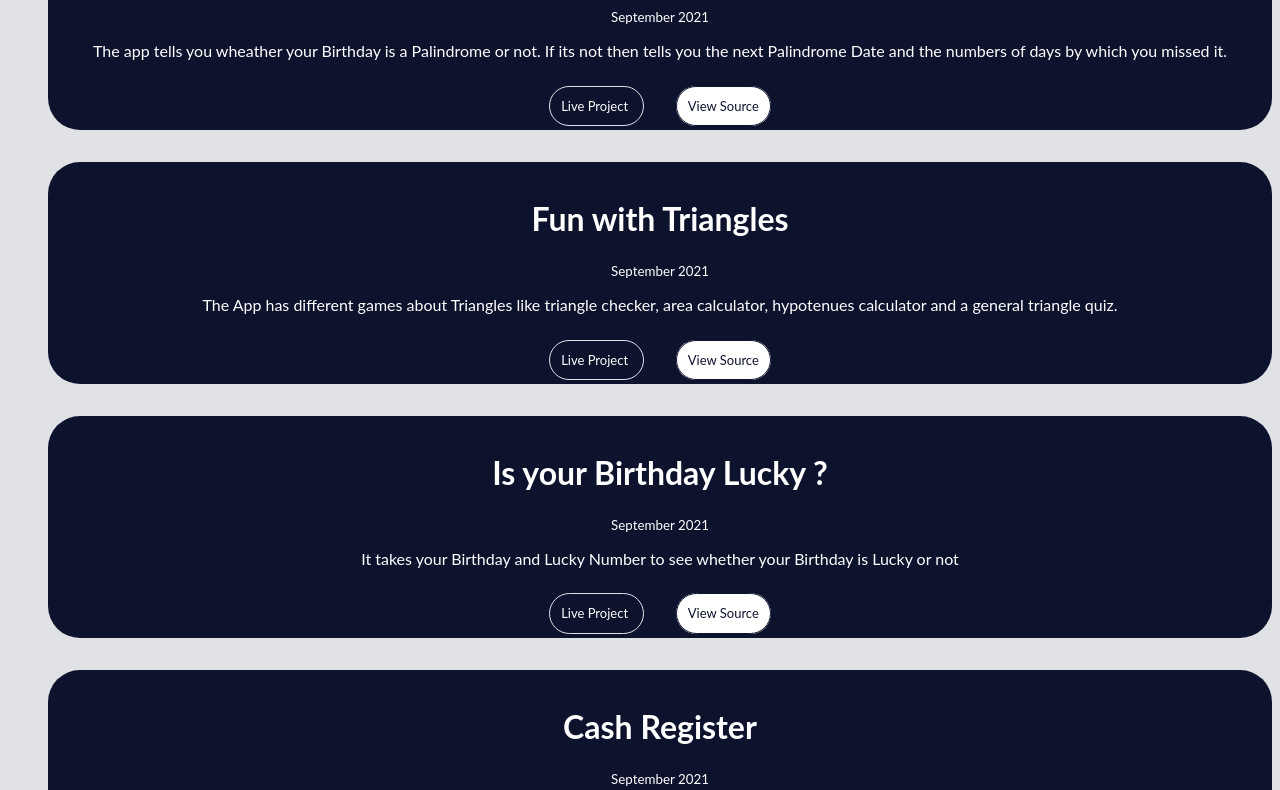
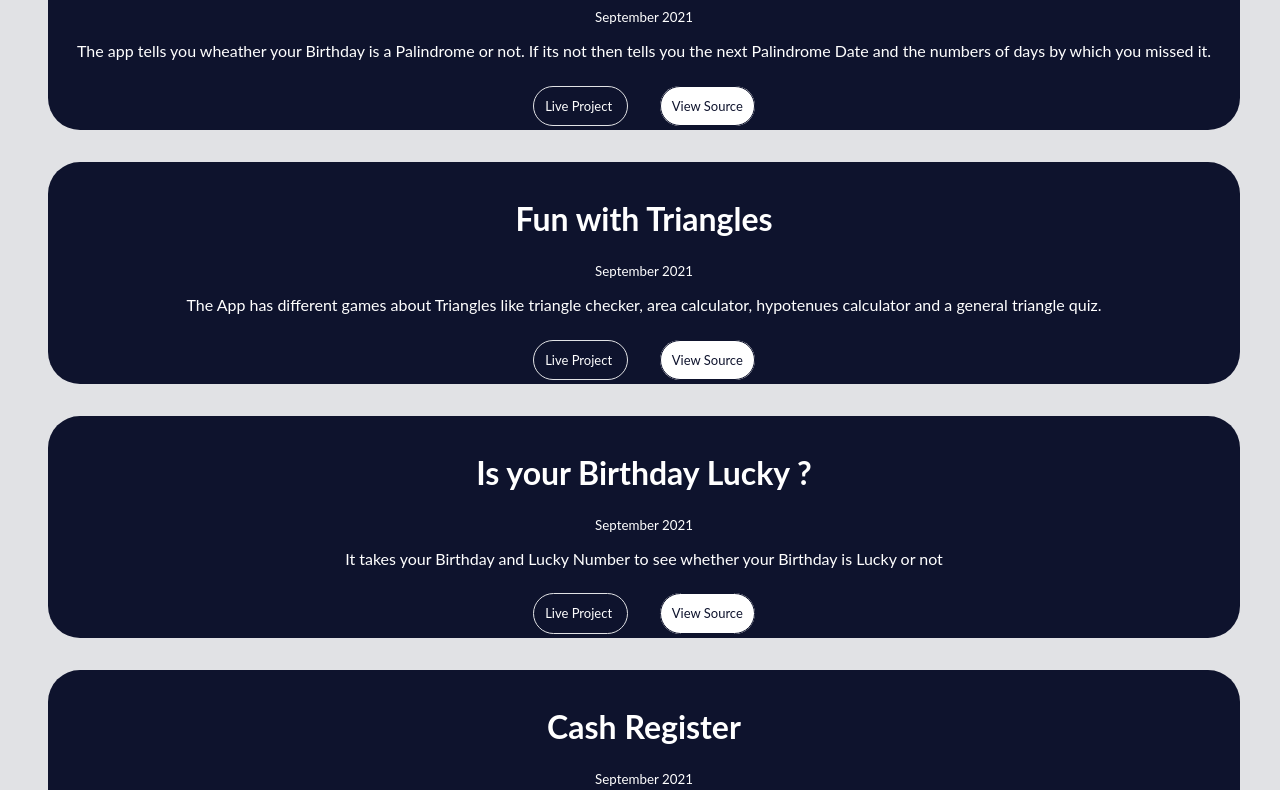
Before and after one commit to maitrakhatri/My-Portfolio, a plain HTML site: page projects.html in a window 1280 px wide. Shown: the part 749-1539 px from the top of the page. Drawn offline with Linux system fonts and the light colour scheme.

Commit message:
Update styles.css

```diff
--- a/styles.css
+++ b/styles.css
@@ -146,8 +146,7 @@ header {
     border-radius: 2rem;
     margin-bottom: 2rem;
     text-align: center;
-    margin-right: auto;
-    margin-left: auto;
+    margin-right: 2rem;
 }
 
 
```
